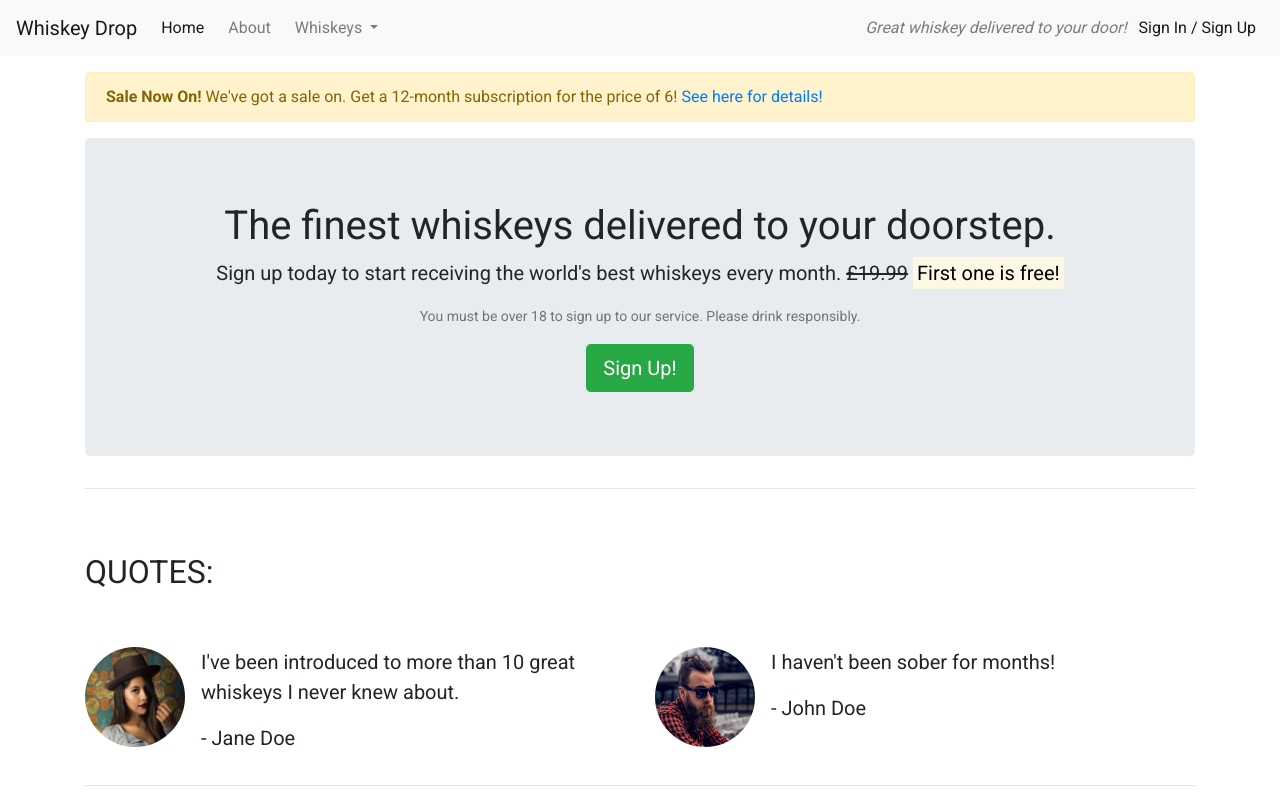
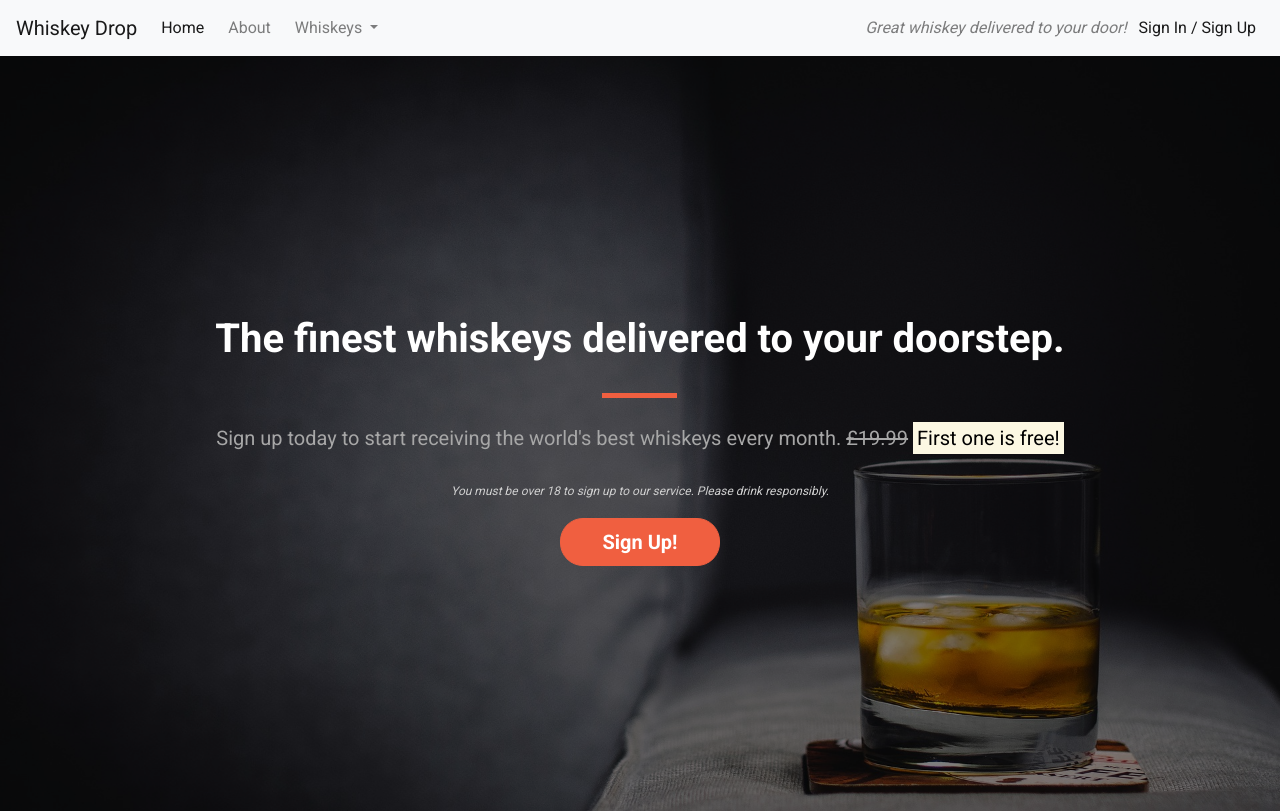
Before and after one commit to doctypeKieran/bootstrap-demo, a plain HTML site: page index.html in a window 1280 px wide. Shown: the top 811 px of the page. Drawn offline with nearby package versions, Linux system fonts and the light colour scheme.

Commit message:
Override bootstrap styles with custom CSS for home callout section

```diff
--- a/assets/css/style.css
+++ b/assets/css/style.css
@@ -4,3 +4,92 @@
 body {
     font-family: "Roboto", sans-serif;
 }
+
+.alert-container {}
+
+.callout-container {
+    height: 100vh;
+    background: url("../images/whiskey-background.jpg") no-repeat bottom right fixed;
+    -webkit-background-size: cover;
+    -moz-background-size: cover;
+    -o-background-size: cover;
+    background-size: cover;
+
+    display: flex;
+    align-items: center;
+    justify-content: center;
+    position: relative;
+}
+
+.opaque-overlay {
+    position: absolute;
+    top: 0;
+    left: 0;
+    height: 100%;
+    width: 100%;
+    background-color: rgba(0, 0, 0, 0.5);
+}
+
+.feautres-container {}
+
+.quotes-container {}
+
+/* Block dividers */
+.block-divider {
+    width: 75px;
+    height: 5px;
+    border: 0;
+}
+
+.block-divider--orange {
+    background-color: #f05f40;
+}
+
+.block-divider--short {
+    width: 35px;
+}
+
+/* Jumbotron */
+.jumbotron {
+    background-color: transparent;
+}
+
+.jumbotron-header {
+    color: white;
+    font-weight: bold;
+    margin-bottom: 30px;
+}
+
+.jumbotron small {
+    font-size: 75%;
+    font-style: italic;
+    color: #d0d0d0;
+}
+
+.jumbotron .lead {
+    margin: 25px 0;
+    color: #a7a7a7;
+}
+
+/* Buttons */
+
+.btn--cta {
+    font-weight: bold;
+    border-radius: 23px;
+    width: 160px;
+}
+
+.btn--red {
+    color: white;
+    background-color: #f05f40;
+    border-color: #f05f40;
+}
+
+.btn--red:hover,
+.btn--red:active,
+.btn--red:focus,
+.btn--red:active:focus {
+    background-color: #df4929;
+    border-color: #df4929;
+    color: #ffffff;
+}
--- a/index.html
+++ b/index.html
@@ -57,8 +57,7 @@
     </nav>
 
     <!-- Main content -->
-    <article class="container mt-3">
-        <!-- Sale banner -->
+    <!-- <div class="container alert-container">
         <div class="row d-none d-sm-block">
             <div class="col-12">
                 <div class="alert alert-warning">
@@ -67,11 +66,15 @@
                 </div>
             </div>
         </div>
+    </div> -->
+    <div class="container-fluid callout-container">
         <!-- Callout -->
+        <div class="opaque-overlay">&nbsp; </div>
         <section class="callout jumbotron text-center">
             <div class="row">
                 <div class="col-12">
-                    <h1>The finest whiskeys delivered to your doorstep.</h1>
+                    <h1 class="jumbotron-header">The finest whiskeys delivered to your doorstep.</h1>
+                    <hr class="block-divider block-divider--orange">
                     <p class="lead">
                         Sign up today to start receiving the world's best whiskeys every month.
                         <s class="d-none d-sm-inline">£19.99</s>
@@ -83,16 +86,16 @@
                     <p class="text-muted">
                         <small>You must be over 18 to sign up to our service. Please drink responsibly.</small>
                     </p>
-                    <button class="btn btn-success btn-lg" data-toggle="modal" data-target="#signUpModal">
+                    <button class="btn btn-lg btn--cta btn--red" data-toggle="modal" data-target="#signUpModal">
                         Sign Up!
                     </button>
                 </div>
             </div>
         </section>
+    </div>
 
-        <hr>
-
-        <!-- Quotes -->
+    <!-- Quotes -->
+    <div class="container quotes-container">
         <section class="quotes">
             <div class="row">
                 <div class="col-12 my-5">
@@ -131,10 +134,11 @@
                 </div>
             </div>
         </section>
+    </div>
 
-        <hr>
+    <!-- Features -->
 
-        <!-- Features -->
+    <div class="features-container">
         <section class="features">
             <div class="row">
                 <div class="col-12 my-5">
@@ -192,7 +196,7 @@
                 </div>
             </div>
         </section>
-    </article>
+    </div>
 
     <!-- Modal -->
     <div class="modal" tabindex="-1" role="dialog" id="signUpModal">
@@ -210,7 +214,8 @@
                             <label for="exampleInputEmail1">Email address</label>
                             <input type="email" class="form-control" id="exampleInputEmail1" placeholder="Enter email"
                                 aria-describedby="emailHelp" required>
-                            <small id="emailHelp" class="form-text text-muted">We'll never share your email with anyone
+                            <small id="emailHelp" class="form-text text-muted">We'll never share your email with
+                                anyone
                                 else.</small>
                         </div>
                         <div class="form-group">
```
Also changed, not shown: assets/images/whiskey-background.jpg (added).
